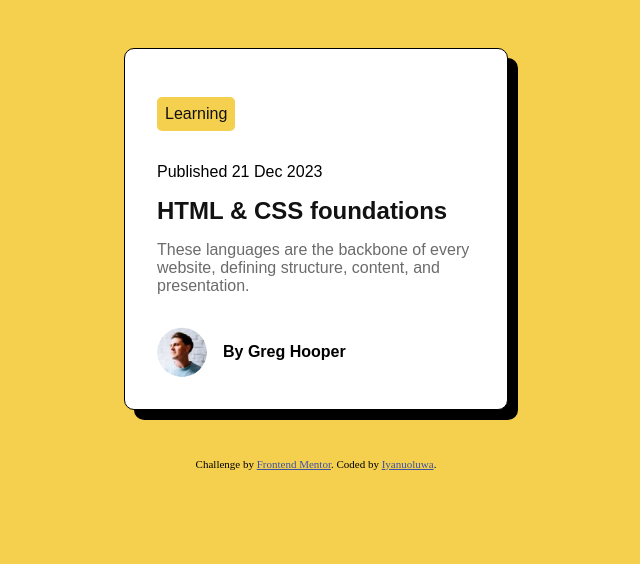
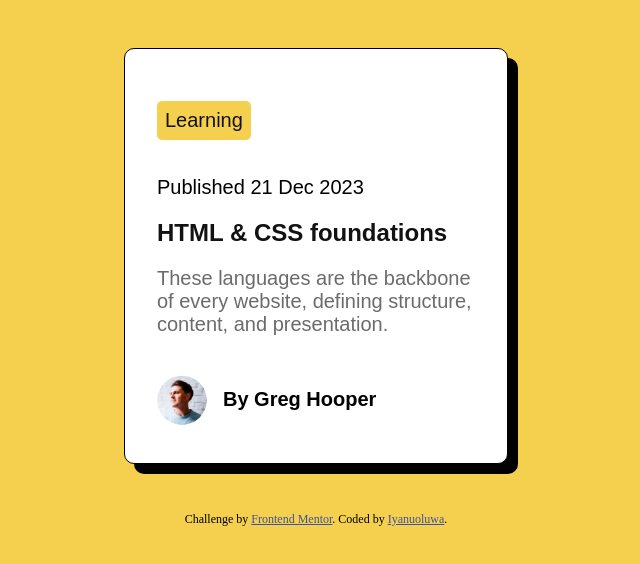
Before and after one commit to Iyanu22/frontend-mentor-challenges, a plain HTML site: page blog-preview-card-main/index.html in a window 1280 px wide. Shown: the whole page, without its empty margins (324-964 px from the left). Drawn offline with Linux system fonts and the light colour scheme; a web font is replaced by a local one.

Commit message:
fix: move CSS variables to :root to fix body background bug

```diff
--- a/blog-preview-card-main/index.html
+++ b/blog-preview-card-main/index.html
@@ -10,7 +10,7 @@
 
   <!-- Feel free to remove these styles or customise in your own stylesheet 👍 -->
   <style>
-    .attribution { font-size: 0.6875rem; text-align: center; }
+    .attribution { font-size: clamp(0.625rem, 0.6rem + 0.2vw, 0.75rem); text-align: center; }
     .attribution a { color: hsl(228, 45%, 44%); }
     @font-face {
       font-family: 'Outfit';
@@ -18,34 +18,44 @@
       font-weight: 400;
       src: url('./assets/fonts/Outfit-Regular.ttf') format('truetype');
     }
-    h1{font-size: 1.5rem; font-weight: 800; white-space: nowrap;}
-    h1:hover { color: hsl(47, 88%, 63%); cursor: pointer; transition: 0.3s ease-in-out;}
-    h1, .author-name{color: hsl(0, 0%, 7%)}
-    #tag{background-color: hsl(47, 88%, 63%); color: hsl(0, 0%, 7%); padding: 0.5rem; border-radius: 5px; display: inline-block; margin-bottom: 1rem;}
-    #description{color: hsl(0, 0%, 42%);}
-    #name{font-size: 1rem; font-weight: 800;}
-    p {font-size: 1rem;}
-    .author{display: flex; align-items: center; gap: 1rem; margin-top: 2rem;}
-    .author img{width: 50px; height: 50px; border-radius: 50%;}
-body{background-color: hsl(47, 88%, 63%);}
-.container{box-sizing: border-box; max-width: 384px; overflow:hidden;background-color: hsl(0, 0%, 100%); border:1px solid black; border-radius: 10px; padding: 2rem; width: 90%; margin: 3rem auto; box-shadow:10px 10px #000; font-family: 'Outfit', sans-serif;}
+    :root{
+      --primary-color: hsl(47, 88%, 63%);
+      --secondary-color: hsl(0, 0%, 42%);
+      --text-color: hsl(0, 0%, 7%);
+    }
+    h1{font-size: clamp(1.25rem, 1rem + 1.5vw, 1.5rem); font-weight: 800; white-space: nowrap;}
+    h1:hover { color: var(--primary-color); cursor: pointer; }
+    @media (prefers-reduced-motion: reduce) {
+      h1:hover { transition: color 0.3s ease-in-out; }
+    }
+    h1, .author-name{color: var(--text-color);}
+    .tag{background-color: var(--primary-color) ; color: var(--text-color); padding: 0.5rem; border-radius: 5px; display: inline-block; margin-block-end: 1rem;}
+    .description{color: var(--secondary-color);}
+    .name{font-size:clamp(1rem, 0.9rem + 0.5vw, 1.25rem); font-weight: 800;}
+    p {font-size: clamp(1rem, 0.9rem + 0.5vw, 1.25rem);}
+    .author{display: flex; align-items: center; gap: 1rem; margin-block-start: 2rem;}
+    .author img{width: 3.125rem; height: 3.125rem; border-radius: 50%;}
+body{background-color: var(--primary-color);}
+.container{box-sizing: border-box; max-width: 24rem; overflow:hidden;background-color: hsl(0, 0%, 100%); border:1px solid black; border-radius: 10px; padding: 2rem; width: 90%; margin: 3rem auto; box-shadow:10px 10px #000; font-family: 'Outfit', sans-serif;}
 
   </style>
 </head>
 <body>
+  <main role="main">
 <div class="container">
-  <p id="tag">Learning</p>
+  <p class="tag">Learning</p>
 
   <p>Published 21 Dec 2023</p>
 
   <h1>HTML & CSS foundations</h1>
 
-  <p id="description">These languages are the backbone of every website, defining structure, content, and presentation.</p>
+  <p class="description">These languages are the backbone of every website, defining structure, content, and presentation.</p>
     <div class="author">
       <img src="./assets/images/image-avatar.webp" alt="Author image" />
-      <p id="name">By Greg Hooper</p>
+      <p class="name">By Greg Hooper</p>
     </div>
 </div>
+</main>
   <footer class="attribution">
     Challenge by <a href="https://www.frontendmentor.io?ref=challenge">Frontend Mentor</a>.
     Coded by <a href="#">Iyanuoluwa</a>.
```
